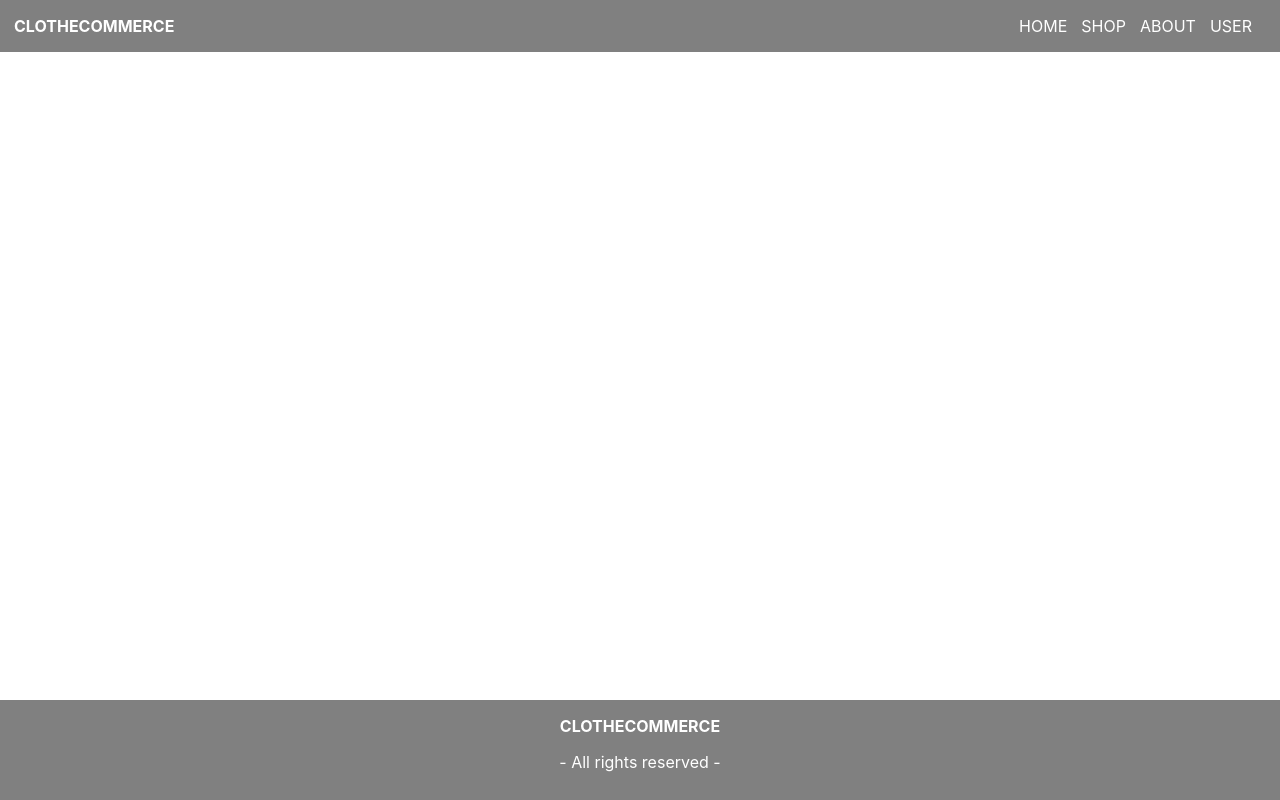
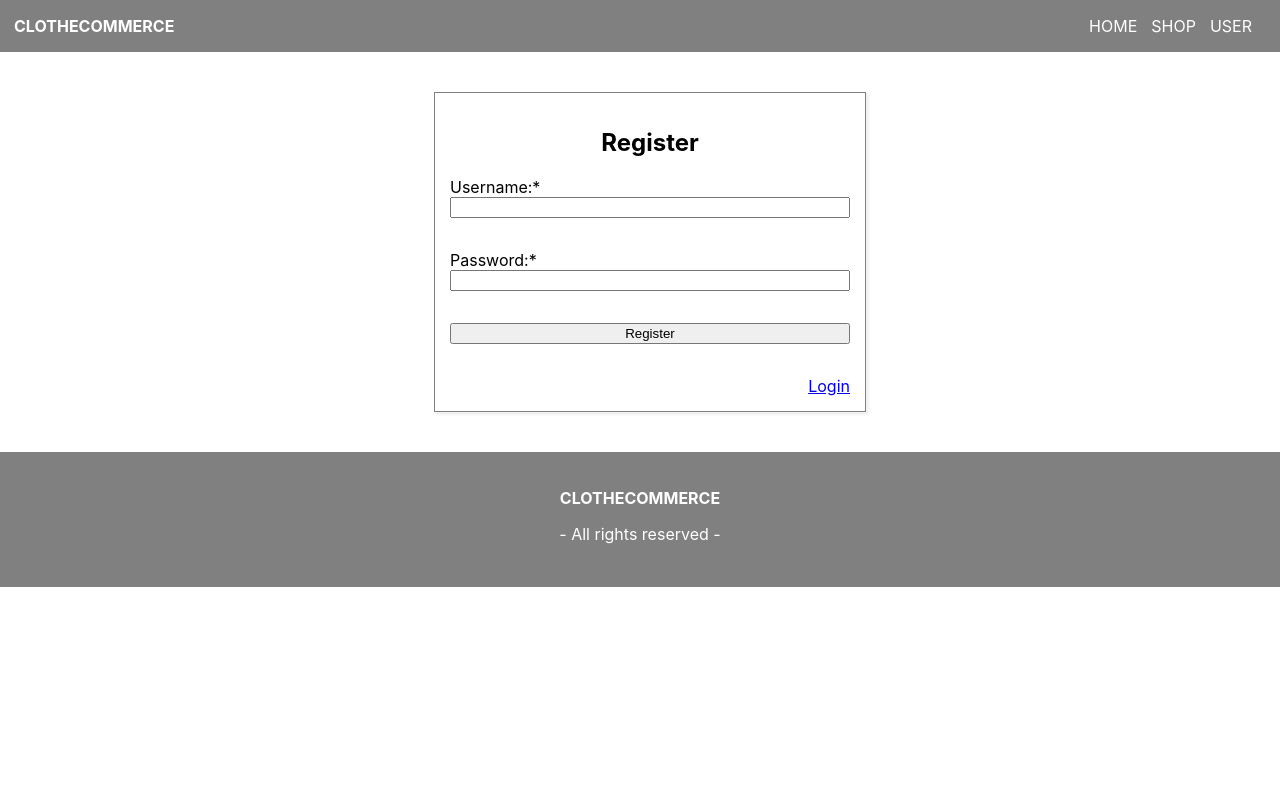
Before and after one commit to gianpaolopapaiz/ecommerce-project, a React (Create React App) app in the folder client/: page /register in a window 1280 px wide. Built offline with nearby package versions, Linux system fonts and the light colour scheme.

Commit message:
add login and register pages on react

```diff
--- a/client/src/App.js
+++ b/client/src/App.js
@@ -4,6 +4,8 @@ import { BrowserRouter as Router, Switch, Route } from 'react-router-dom';
 import {NavBar} from './components/navBar/NavBar';
 import {HomePage} from './containers/HomePage';
 import {ShopPage} from './containers/ShopPage';
+import {LoginPage} from './containers/LoginPage/LoginPage';
+import {RegisterPage} from './containers/RegisterPage/RegisterPage'
 import {Footer} from './components/footer/Footer';
 
 function App() {
@@ -15,6 +17,8 @@ function App() {
           <Switch>
             <Route path="/" exact component={HomePage}/>
             <Route path="/shop" exact component={ShopPage}/>
+            <Route path= "/login" exact component={LoginPage}/>
+            <Route path='/register' exact component={RegisterPage}/>
           </Switch>
         </div>
       </Router>
--- a/client/src/components/footer/Footer.css
+++ b/client/src/components/footer/Footer.css
@@ -1,7 +1,7 @@
 footer {
-    position: fixed;
-    bottom: 0;
-    margin-top: 50px;
+    margin-top: 20px;
+    padding-top: 20px;
+    padding-bottom: 15px;
     justify-content: center;
     width: 100%;
     height: 100px;
--- a/client/src/components/navBar/NavBar.css
+++ b/client/src/components/navBar/NavBar.css
@@ -6,6 +6,7 @@ header {
     padding-left: 14px;
     padding-right: 14px;
     z-index: 2;
+    margin-bottom: 20px;
 }
 
 .logo {
--- a/client/src/components/navBar/NavBar.js
+++ b/client/src/components/navBar/NavBar.js
@@ -8,8 +8,7 @@ export const NavBar = () => {
                 <ul>
                     <li><a href='/'>HOME</a></li>
                     <li><a href='/shop'>SHOP</a></li>
-                    <li>ABOUT</li>
-                    <li>USER</li>
+                    <li><a href='/login'>USER</a></li>
                 </ul>
             </div>
 
--- /dev/null
+++ b/client/src/components/product/Product.css
@@ -0,0 +1,15 @@
+.product {
+    border: rgba(0, 0, 0, 0.11) 1px solid;
+    max-width: 198px;
+    padding: 15px 10px;
+    margin: 10px 10px;
+}
+
+.product:hover {
+    box-shadow: 2px 2px 2px 1px rgba(0, 0, 0, 0.055);
+}
+
+.product-price {
+    color: green;
+    font-weight: bold;
+}
--- a/client/src/components/product/Product.js
+++ b/client/src/components/product/Product.js
@@ -1,3 +1,4 @@
+import './Product.css';
 
 export const Product = (props) => {
     const product = props.product;
@@ -9,11 +10,12 @@ export const Product = (props) => {
     const imageLink = `/media/products/${image}`;
     return (
         <div className="product">
-            <img src={imageLink} width='200' />
-            <h4>{name}</h4>
-            <p>{description}</p>
-            <p>{price}</p>
-            <p>{stock}</p>
+            <img className='product-image' src={imageLink} width='200' />
+            <h4 className='product-name'>{name}</h4>
+            <p className='product-description'>{description}</p>
+            <p className='product-price'>{price}</p>
+            <p className='product-stock'>Stock: {stock} un.</p>
+            <button><a>Add to Cart</a></button>
         </div>
     )
 };
--- /dev/null
+++ b/client/src/components/productList/ProductList.css
@@ -0,0 +1,5 @@
+.product-list {
+    display: flex;
+    flex-wrap: wrap;
+    justify-content:center;
+}
--- a/client/src/components/productList/ProductList.js
+++ b/client/src/components/productList/ProductList.js
@@ -1,7 +1,9 @@
 import {Product} from '../product/Product';
 import React, {useState, useEffect} from 'react';
+import './ProductList.css';
 
 export const ProductList = () => {
+    const err = ''
 
     const [products, setProducts] = useState([]);
 
@@ -23,9 +25,12 @@ export const ProductList = () => {
     return (
         <div>
             <h2>All Products</h2>
-            {products.map(product => {
-                return <Product product={product}/>
-            })}
+            <div className='product-list'>
+                {products === undefined ? <p>Unable to retrieve products from Database!</p> :
+                    products.map(product => {
+                    return <Product product={product}/>
+                })}
+            </div>
         </div>
     )
 };
--- /dev/null
+++ b/client/src/containers/LoginPage/LoginPage.css
@@ -0,0 +1,23 @@
+.login-page {
+    width: 100%;
+    padding: 20px 10px;
+    display: flex;
+    justify-content: center;
+}
+
+.login-form {
+    width: 400px;
+    border: grey 1px solid;
+    padding: 15px;
+    display: flex;
+    flex-direction: column;
+    box-shadow: 2px 2px 2px 1px rgba(0, 0, 0, 0.055);
+}
+
+.form-label {
+    text-align: left;
+}
+
+.link {
+    text-align: right;
+}
--- /dev/null
+++ b/client/src/containers/LoginPage/LoginPage.js
@@ -0,0 +1,21 @@
+import './LoginPage.css';
+
+export const LoginPage = () => {
+    return (
+        <div className='login-page'>
+
+            <form className='login-form'>
+                <h2>Log In</h2>
+                <label className="form-label" for='user-username'>Username:* </label>
+                <input type="text" name="user-username" required />
+                <p></p>
+                <label className="form-label" for='user-password'>Password:*  </label>
+                <input type="text" name="user-password" required />
+                <p></p>
+                <input className='form-submit' type="submit" value="Login"></input>
+                <p></p>
+                <a className='link' href='/register'>Register</a>
+            </form>
+        </div>
+    )
+};
--- /dev/null
+++ b/client/src/containers/RegisterPage/RegisterPage.js
@@ -0,0 +1,21 @@
+//import './LoginPage.css';
+
+export const RegisterPage = () => {
+    return (
+        <div className='login-page'>
+
+            <form className='login-form'>
+                <h2>Register</h2>
+                <label className="form-label" for='user-username'>Username:* </label>
+                <input type="text" name="user-username" />
+                <p></p>
+                <label className="form-label" for='user-password'>Password:*  </label>
+                <input type="text" name="user-password" />
+                <p></p>
+                <input className='form-submit' type="submit" value="Register"></input>
+                <p></p>
+                <a className='link' href='/login'>Login</a>
+            </form>
+        </div>
+    )
+};
```
